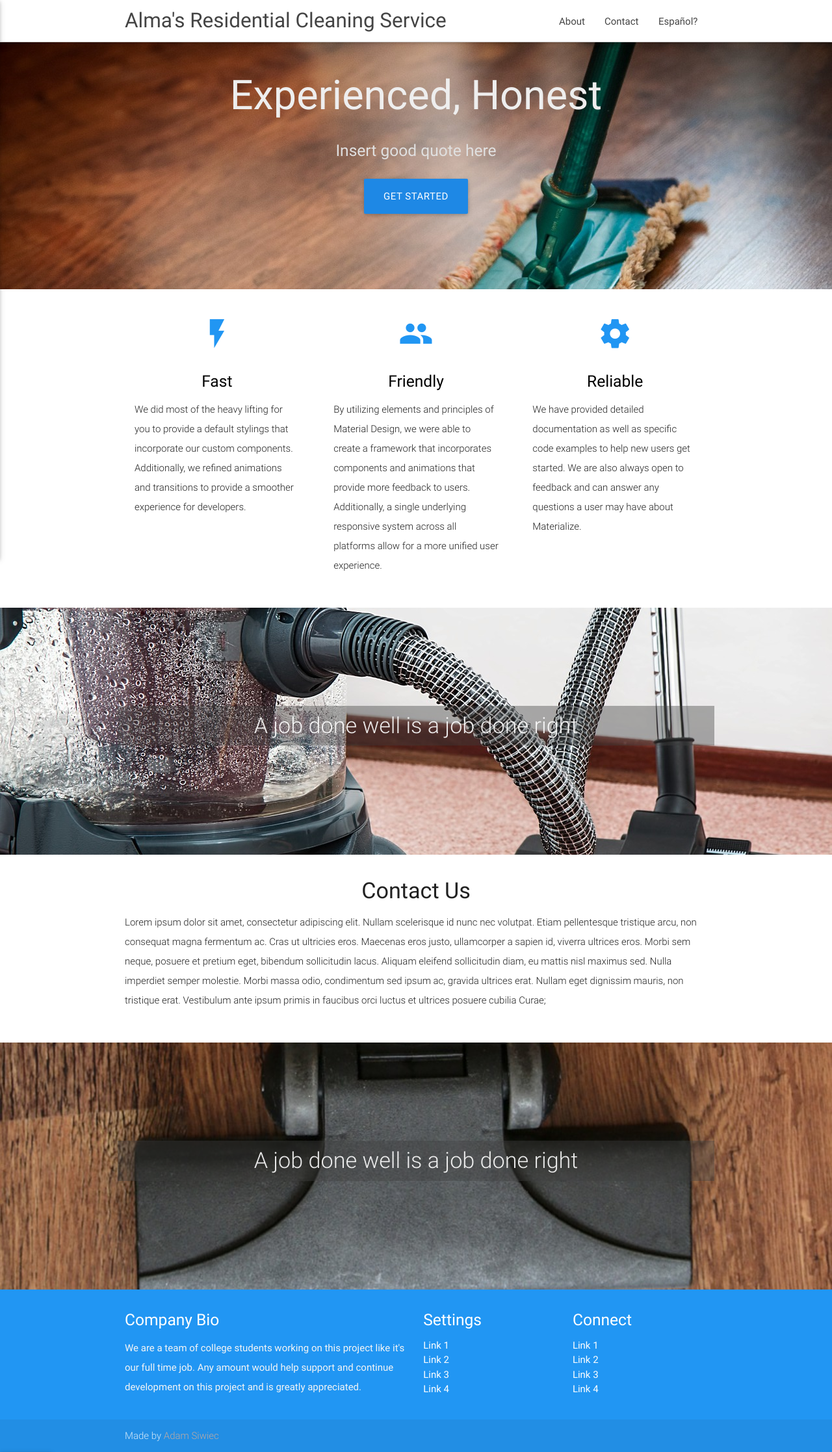
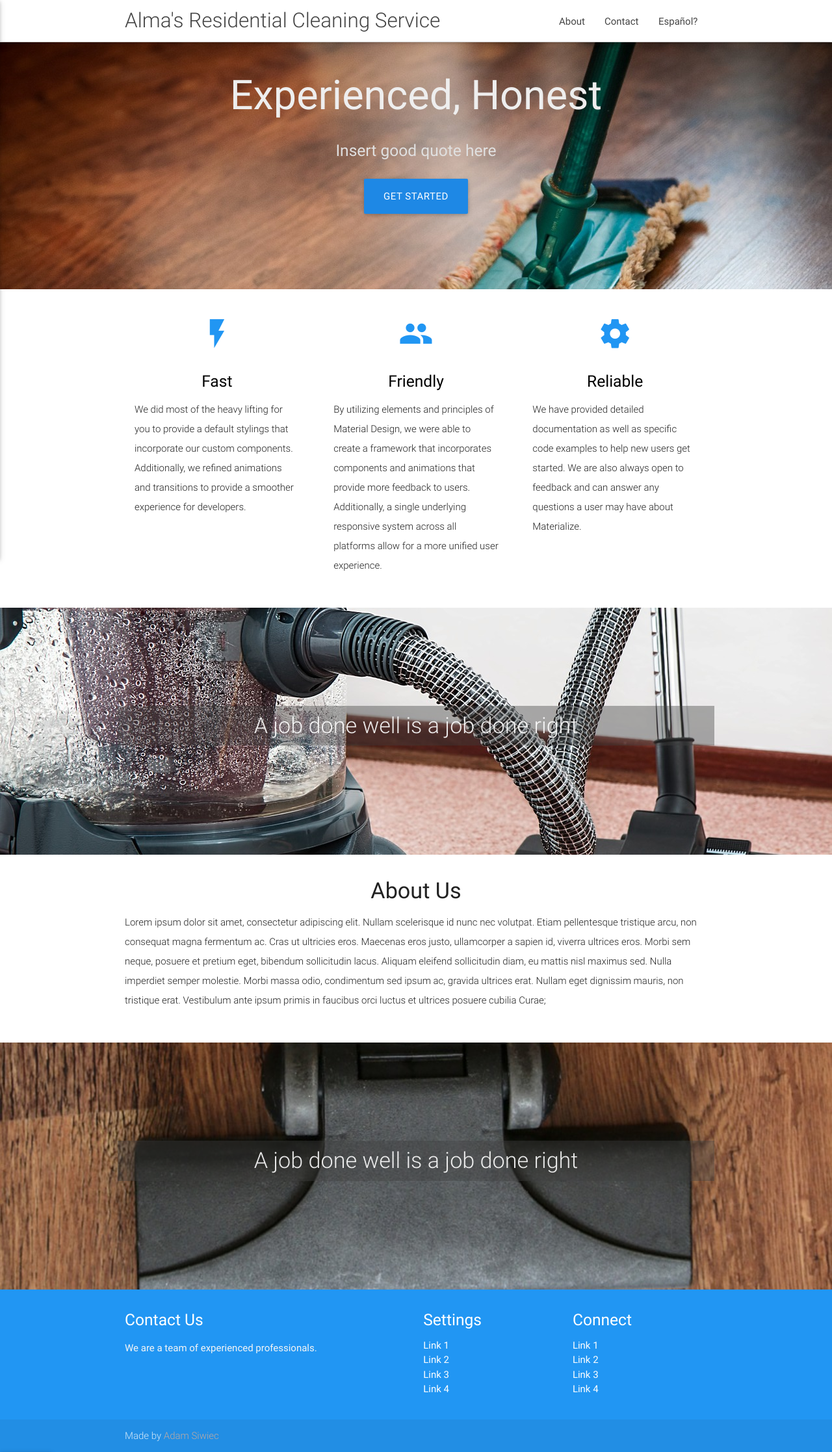
Before and after one commit to adamSiwiec/clean, a plain HTML site: page index.html in a window 1280 px wide. Shown: the whole page at 65% size. Drawn offline with nearby package versions, Linux system fonts and the light colour scheme.

Commit message:
Polished up features and positioning

```diff
--- a/index.html
+++ b/index.html
@@ -4,7 +4,7 @@
 <head>
     <meta http-equiv="Content-Type" content="text/html; charset=UTF-8" />
     <meta name="viewport" content="width=device-width, initial-scale=1, maximum-scale=1.0, user-scalable=no" />
-    <title>Alma's Residential Cleaning Service</title>
+    <title>Alma's Cleaning Service</title>
 
     <!-- CSS  -->
     <link href="https://fonts.googleapis.com/icon?family=Material+Icons" rel="stylesheet">
@@ -15,7 +15,9 @@
 <body>
     <nav id="top" class="white" role="navigation">
         <div class="nav-wrapper container">
-            <a id="logo-container" href="#" class="brand-logo waves-effect waves-light">Alma's Residential Cleaning Service</a>
+            <a id="logo-container" href="#" class="brand-logo hide-on-small-and-down flow-text">Alma's Residential Cleaning Service</a>
+            <a id="logo-container" href="#" class="brand-logo hide-on-med-and-up flow-text">Alma's Cleaning Service</a>
+
             <ul class="right hide-on-med-and-down">
                 <li><a href="#about" class="waves-effect waves-light smooth-scrolling">About</a></li>
                 <li><a href="#contact" class="waves-effect waves-light smooth-scrolling">Contact</a></li>
@@ -44,7 +46,7 @@
                     <h5 class="header col s12 grey-text text-lighten-2">Insert good quote here</h5>
                 </div>
                 <div class="row center">
-                    <a href="#contact" id="download-button" class="btn-large waves-effect waves-light blue darken-1 smooth-scrolling ">Get Started</a>
+                    <a href="#table" id="download-button" class="btn-large waves-effect waves-light blue darken-1 smooth-scrolling ">Get Started</a>
                 </div>
                 <br><br>
 
@@ -54,7 +56,7 @@
     </div>
 
 
-    <div class="container" id="about">
+    <div class="container" id="table">
         <div class="section">
 
             <!--   Icon Section   -->
@@ -103,13 +105,13 @@
         <div class="parallax"><img src="clean2.jpg" alt="Unsplashed background img 2"></div>
     </div>
 
-    <div class="container" id="contact">
+    <div class="container" id="about">
         <div class="section">
 
             <div class="row revealnoani">
                 <div class="col s12 center">
                     <h3><i class="mdi-content-send brown-text"></i></h3>
-                    <h4>Contact Us</h4>
+                    <h4>About Us</h4>
                     <p class="left-align light ">Lorem ipsum dolor sit amet, consectetur adipiscing elit. Nullam scelerisque id nunc nec volutpat. Etiam pellentesque tristique arcu, non consequat magna fermentum ac. Cras ut ultricies eros. Maecenas eros justo, ullamcorper a sapien
                         id, viverra ultrices eros. Morbi sem neque, posuere et pretium eget, bibendum sollicitudin lacus. Aliquam eleifend sollicitudin diam, eu mattis nisl maximus sed. Nulla imperdiet semper molestie. Morbi massa odio, condimentum sed
                         ipsum ac, gravida ultrices erat. Nullam eget dignissim mauris, non tristique erat. Vestibulum ante ipsum primis in faucibus orci luctus et ultrices posuere cubilia Curae;</p>
@@ -131,12 +133,12 @@
         <div class="parallax"><img src="clean3.jpg" alt="Unsplashed background img 3"></div>
     </div>
 
-    <footer class="page-footer blue" id="footer">
+    <footer class="page-footer blue" id="contact">
         <div class="container">
             <div class="row">
                 <div class="col l6 s12">
-                    <h5 class="white-text">Company Bio</h5>
-                    <p class="grey-text text-lighten-4">We are a team of college students working on this project like it's our full time job. Any amount would help support and continue development on this project and is greatly appreciated.</p>
+                    <h5 class="white-text">Contact Us</h5>
+                    <p class="grey-text text-lighten-4">We are a team of experienced professionals.</p>
 
 
                 </div>
```
